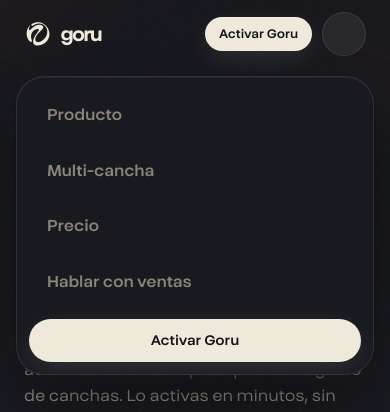
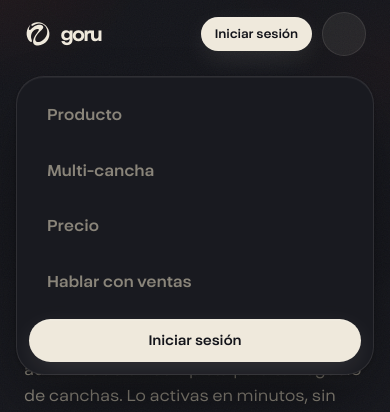
Before and after one commit to Manuekle/goru, a Next.js app: page / in a window 390 px wide. Both pictures are taken after a click on the button 344 px from the left and 34 px from the top of the page. Shown: the top 412 px of the page. Built offline with nearby package versions, Linux system fonts and the light colour scheme; some icons are missing.

Commit message:
fix: replace Activar Goru with Iniciar sesion on mobile nav

```diff
--- a/components/Nav.tsx
+++ b/components/Nav.tsx
@@ -63,10 +63,7 @@
           </div>
 
           <div style={{ display: 'flex', alignItems: 'center', gap: 10 }}>
-            <a href="/auth/login" className="btn btn-ghost btn-sm" id="nav-login">
-              Iniciar sesión
-            </a>
-            <a href="#precio" className="btn btn-dark btn-sm">Activar Goru</a>
+            <a href="/auth/login" className="btn btn-dark btn-sm">Iniciar sesión</a>
             <button
               onClick={() => setMenuOpen(!menuOpen)}
               aria-label="Menú" aria-expanded={menuOpen}
@@ -108,8 +105,8 @@
               onMouseLeave={e => { e.currentTarget.style.background = 'transparent'; e.currentTarget.style.color = 'var(--muted-text)' }}
             >{l.label}</a>
           ))}
-          <a href="#precio" onClick={() => setMenuOpen(false)} className="btn btn-dark" style={{ marginTop: 8 }}>
-            Activar Goru
+          <a href="/auth/login" onClick={() => setMenuOpen(false)} className="btn btn-dark" style={{ marginTop: 8 }}>
+            Iniciar sesión
           </a>
         </div>
       )}
@@ -118,7 +115,6 @@
         @media (max-width: 760px) {
           .nav-links-desktop { display:none !important; }
           .menu-btn-mobile { display:flex !important; }
-          #nav-login { display:none !important; }
         }
       `}</style>
     </>
```
